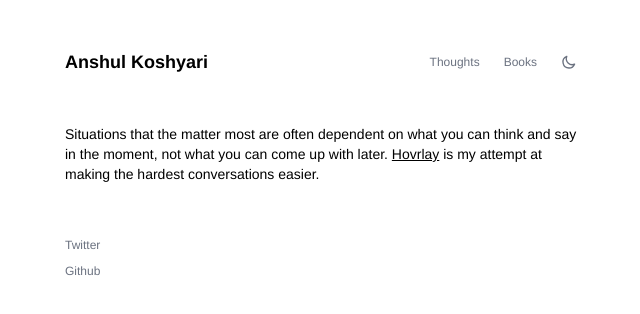
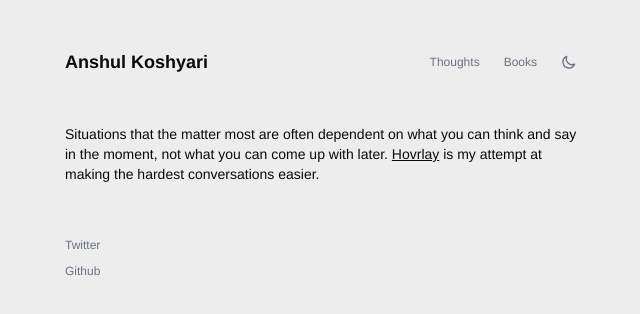
Before and after one commit to anshulkoshyari/anshulkoshyari-website, a Next.js app: page / in a window 1280 px wide. Shown: the top 314 px of the page, without its empty margins (319-959 px from the left). Built offline with nearby package versions, Linux system fonts and the light colour scheme.

Commit message:
Minor CSS fixes

```diff
--- a/src/app/globals.css
+++ b/src/app/globals.css
@@ -3,18 +3,18 @@
 @tailwind utilities;
 
 :root {
-  --foreground-rgb: 0, 0, 0;
-  --background-rgb: 255, 255, 255;
+  --foreground-color: #0a0a0a;
+  --background-color: #ededed;
 }
 
 .dark {
-  --foreground-rgb: 237, 237, 237; /* #EDEDED */
-  --background-rgb: 0, 0, 0;
+  --foreground-color: #ededed;
+  --background-color: #0a0a0a;
 }
 
 body {
-  color: rgb(var(--foreground-rgb));
-  background: rgb(var(--background-rgb));
+  color: var(--foreground-color);
+  background: var(--background-color);
   font-family: 'Geist', 'Helvetica', sans-serif;
 }
 
--- a/src/app/page.tsx
+++ b/src/app/page.tsx
@@ -8,7 +8,12 @@ export default function Home() {
         <p className="text-sm font-light">
           Situations that the matter most are often dependent on what you can think
           and say in the moment, not what you can come up with later.{' '}
-          <a href="https://hovrlay.com" className="underline">
+          <a
+            href="https://hovrlay.com"
+            target="_blank"
+            rel="noopener noreferrer"
+            className="underline"
+          >
             Hovrlay
           </a>{' '}
           is my attempt at making the hardest conversations easier.
```
